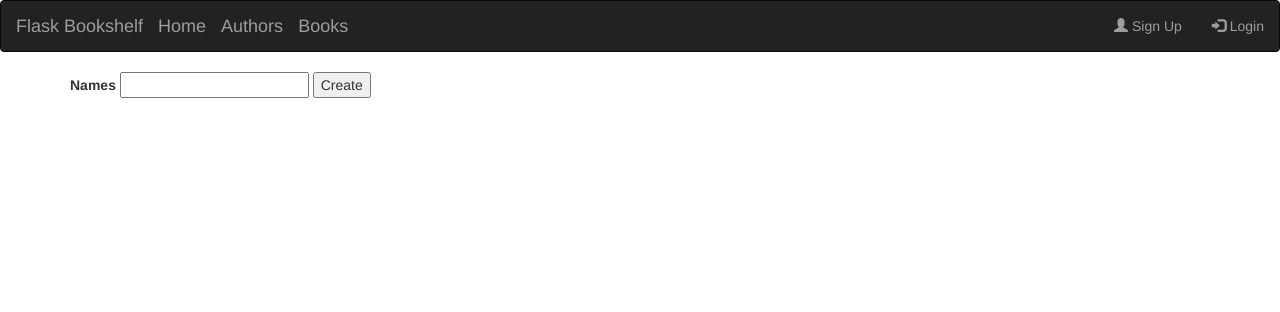
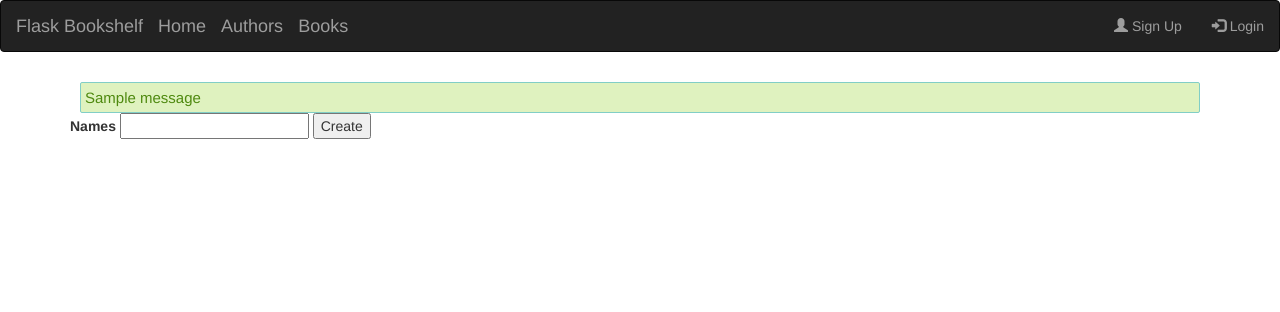
Before and after one commit to bigpeaches/flask-bookshelf, a Flask app: page /admin/author/create in a window 1280 px wide. Shown: the top 312 px of the page. Run offline with Flask 2, Linux system fonts and the light colour scheme; tables that the repository leaves empty hold one stand-in row (values such as "Sample post"); one stand-in notice (Sample message) is shown; some libraries are stand-ins or nearby versions.

Commit message:
Adding secret key per configuration. Commit changes to the underlying database. Using flashes and showing errors.

```diff
--- a/bookshelf/admin/controllers.py
+++ b/bookshelf/admin/controllers.py
@@ -1,4 +1,5 @@
-from flask import Blueprint, render_template, request, flash
+from flask import Blueprint, render_template, flash
+from flask import Blueprint, redirect, request, url_for, flash
 from bookshelf.admin.forms.author_forms import CreateAuthorForm
 from bookshelf.data.models import Author, db
 
@@ -17,6 +18,9 @@ def create_author():
     if request.method == 'POST' and form.validate():
         author = Author(form.names.data)
         db.session.add(author)
+        db.session.commit()
         flash('Author successfully created.')
+
         return redirect(url_for('main.display_authors'))
+
     return render_template('create_author.htm', form=form)
--- a/bookshelf/admin/templates/create_author.htm
+++ b/bookshelf/admin/templates/create_author.htm
@@ -1,5 +1,12 @@
 {% extends 'layout.htm' %}
 {% block container %}
+  {% if form.names.errors %}
+    <ul class="errors">
+    {% for error in form.names.errors %}
+      <li>{{ error }}</li>
+    {% endfor %}
+    </ul><br/>
+  {% endif %}
   <div class="top-pad">
     <form method="POST" action="/admin/author/create">
       {{ form.csrf_token }}
--- a/bookshelf/config.py
+++ b/bookshelf/config.py
@@ -6,18 +6,21 @@ class BaseConfig(object):
     TESTING = False
     # sqlite :memory: identifier is the default if no filepath is present
     SQLALCHEMY_DATABASE_URI = 'sqlite://'
+    SECRET_KEY = '1d94e52c-1c89-4515-b87a-f48cf3cb7f0b'
 
 
 class DevelopmentConfig(BaseConfig):
     DEBUG = True
     TESTING = True
     SQLALCHEMY_DATABASE_URI = 'sqlite:///C:/Temp/bookshelf.db'
+    SECRET_KEY = 'a9eec0e0-23b7-4788-9a92-318347b9a39f'
 
 
 class TestingConfig(BaseConfig):
     DEBUG = False
     TESTING = True
     SQLALCHEMY_DATABASE_URI = 'sqlite://'
+    SECRET_KEY = '792842bc-c4df-4de1-9177-d5207bd9faa6'
 
 config = {
     "development": "bookshelf.config.DevelopmentConfig",
--- a/bookshelf/instance/config1.cfg
+++ b/bookshelf/instance/config1.cfg
@@ -1,3 +1,4 @@
 TESTING=False
 DEBUG=False
 SQLALCHEMY_DATABASE_URI = ''
+SECRET_KEY = ''
--- a/bookshelf/static/css/main.css
+++ b/bookshelf/static/css/main.css
@@ -1,8 +1,25 @@
-body {
-  padding-top: 50px;
+ul.flashes, ul.errors {
+    list-style: none;
+    margin: 10px 10px 0 10px;
+    padding: 0;
 }
 
-.top-pad {
-  padding: 40px 15px;
-  text-align: center;
+ul.flashes li {
+    background: #DFF2BF;
+    color: #4F8A10;
+    border: 1px solid #81CEC6;
+    -moz-border-radius: 2px;
+    -webkit-border-radius: 2px;
+    padding: 4px;
+    font-size: 15px;
 }
+
+ul.errors li {
+    background: #FFBABA;
+    color: #D8000C;
+    border: 1px solid #81CEC6;
+    -moz-border-radius: 2px;
+    -webkit-border-radius: 2px;
+    padding: 4px;
+    font-size: 15px;
+}
--- a/bookshelf/templates/layout.htm
+++ b/bookshelf/templates/layout.htm
@@ -7,7 +7,7 @@
     <title>Flask Bookshelf</title>
     <meta charset="utf-8">
     <link href="{{ url_for('static', filename='css/bootstrap.min.css') }}" rel="stylesheet">
-    <!-- <link href="{{ url_for('static', filename='css/main.css') }}" rel="stylesheet"> -->
+    <link href="{{ url_for('static', filename='css/main.css') }}" rel="stylesheet">
     <link rel="shortcut icon" href="{{ url_for('static', filename='favicon.ico') }}">
   </head>
   <body>
@@ -32,6 +32,15 @@
       </div>
     </nav>
     <div class="container">
+    {% with messages = get_flashed_messages() %}
+      {% if messages %}
+        <ul class="flashes">
+        {% for message in messages %}
+          <li>{{ message }}</li>
+        {% endfor %}
+        </ul>
+      {% endif %}
+    {% endwith %}
     {% block container %}{% endblock %}
     </div>
     <!-- jQuery (necessary for Bootstrap's JavaScript plugins) -->
```
